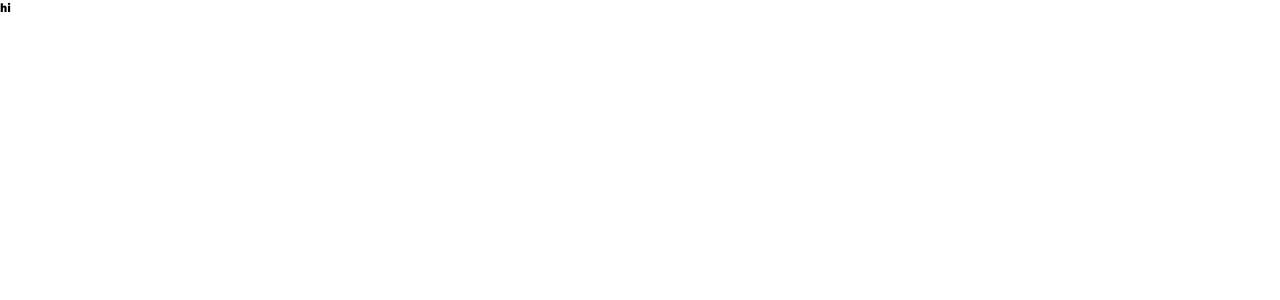
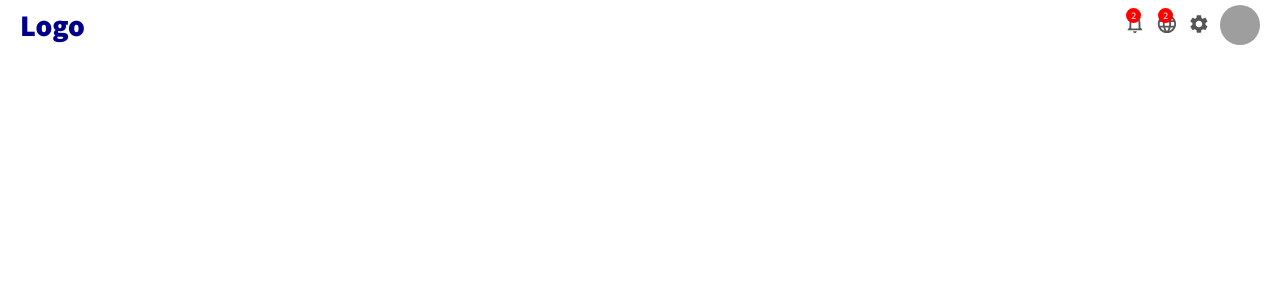
Before and after one commit to hahs-92/dashboard-admin-react, a React (Create React App) app: page / in a window 1280 px wide. Shown: the top 300 px of the page. Built offline with nearby package versions, Linux system fonts and the light colour scheme; grey boxes are pictures that could not be loaded.

Commit message:
added: topbar component

```diff
--- a/package.json
+++ b/package.json
@@ -3,6 +3,8 @@
   "version": "0.1.0",
   "private": true,
   "dependencies": {
+    "@emotion/react": "^11.9.0",
+    "@emotion/styled": "^11.8.1",
     "@mui/icons-material": "^5.8.0",
     "@mui/material": "^5.8.1",
     "@testing-library/jest-dom": "^5.16.4",
--- a/public/index.html
+++ b/public/index.html
@@ -26,7 +26,7 @@
       work correctly both with client-side routing and a non-root public URL.
       Learn how to configure a non-root public URL by running `npm run build`.
     -->
-    <title>React App</title>
+    <title>DashBoard</title>
   </head>
   <body>
     <noscript>You need to enable JavaScript to run this app.</noscript>
--- a/src/App.js
+++ b/src/App.js
@@ -1,10 +1,13 @@
+//components
+import { TopBar } from './components/topBar/TopBar'
 
 import './App.css';
 
 function App() {
   return (
     <div className="App">
-        <h1>hi</h1>
+        <TopBar />
+
     </div>
   );
 }
--- /dev/null
+++ b/src/components/topBar/TopBar.js
@@ -0,0 +1,32 @@
+//styles
+import style from './topBar.module.css'
+// components
+import  NotificationsNoneIcon from '@mui/icons-material/NotificationsNone';
+import LanguageIcon from '@mui/icons-material/Language';
+import SettingsIcon from '@mui/icons-material/Settings';
+
+export const TopBar = () => {
+    return (
+        <section className={ style.topBar }>
+            <div className={ style.topBar_Wrapper }>
+                <section className={ style.topLeft }>
+                    <span className={ style.logo }>Logo</span>
+                </section>
+                <section className={ style.topRight }>
+                    <div className={ style.icons_Wrapper }>
+                        <NotificationsNoneIcon  fontSize='large'/>
+                        <span className={ style.iconBag}>2</span>
+                    </div>
+                    <div className={ style.icons_Wrapper }>
+                        <LanguageIcon fontSize='large' />
+                        <span className={ style.iconBag}>2</span>
+                    </div>
+                    <div className={ style.icons_Wrapper }>
+                        <SettingsIcon fontSize='large' />
+                    </div>
+                    <img className={ style.topAvatar} src="https://media.istockphoto.com/photos/woman-wearing-vr-glasses-s-picture-id1351141161?b=1&k=20&m=1351141161&s=612x612&w=0&h=OtUJG9i3wmeufIAuTTjISAz7AQVRB3bCOQyp12gNNuw=" alt="top-avatar" />
+                </section>
+            </div>
+        </section>
+    )
+}
--- /dev/null
+++ b/src/components/topBar/topBar.module.css
@@ -0,0 +1,63 @@
+.topBar {
+    position: sticky;
+    top: 0;
+    z-index: 10;
+    width: 100%;
+    height: 5rem;
+    background-color: white;
+}
+
+.topRight {
+    display: flex;
+    align-items: center;
+}
+
+.topBar_Wrapper {
+    display: flex;
+    align-items: center;
+    justify-content: space-between;
+    padding: 0 2rem;
+    height: 100%;
+}
+
+.logo {
+    font-weight: bold;
+    font-size: 3rem;
+    color: darkblue;
+    cursor: pointer;
+}
+
+.icons_Wrapper {
+    margin-right: 1rem;
+    position: relative;
+    cursor: pointer;
+    color: #555;
+}
+
+.icon svg {
+    font-size: 3rem;
+    background-color: red;
+}
+
+.iconBag {
+    display: flex;
+    justify-content: center;
+    align-items: center;
+    position: absolute;
+    top: -.5rem;
+    right: .5rem;
+    width: 1.5rem;
+    height: 1.5rem;
+    background-color: red;
+    color: white;
+    border-radius: 50%;
+    font-size: 1rem;
+}
+
+.topAvatar {
+    width: 4rem;
+    height: 4rem;
+    border-radius: 50%;
+    object-fit: cover;
+    cursor: pointer;
+}
```
Also changed, not shown: 1 other file (tests, documents, lock files or other folders).
